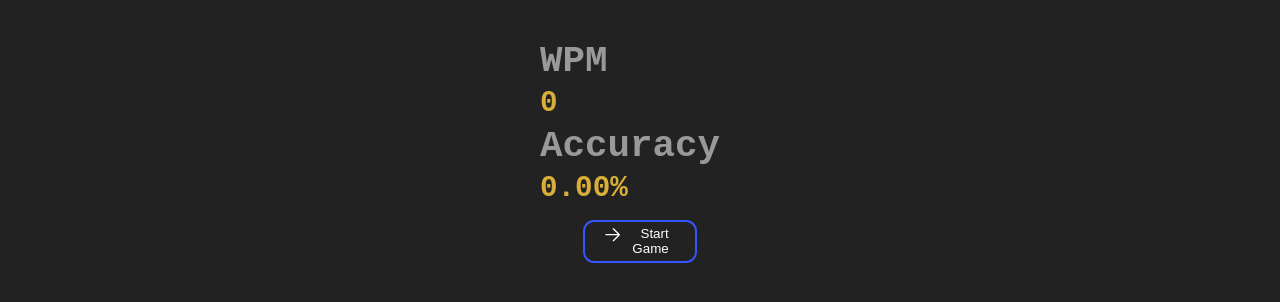
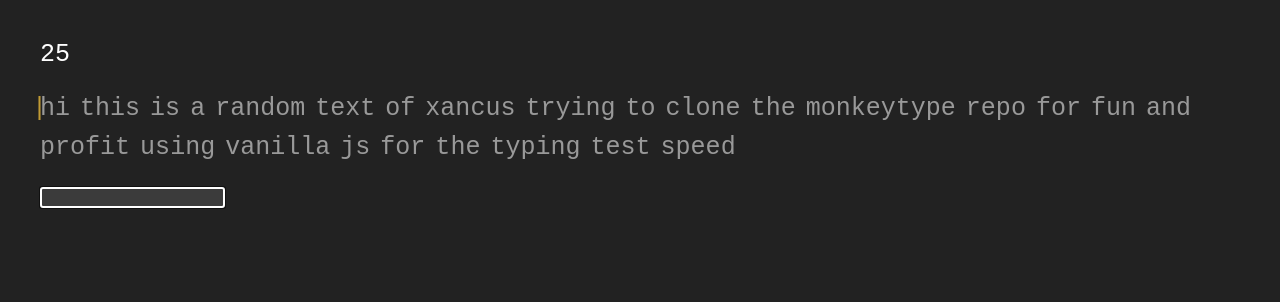
Before and after one commit to xancus/xancus-type, a plain HTML site: page index.html in a window 1280 px wide. Drawn offline with Linux system fonts and the light colour scheme.

Commit message:
Updat time

```diff
--- a/index.html
+++ b/index.html
@@ -169,7 +169,7 @@
 </html>
 
 <script>
-    const INITIAL_TIME = 2
+    const INITIAL_TIME = 30
     const TEXT = 'hi this is a random text of xancus trying to clone the monkeytype repo for fun and profit using vanilla js for the typing test speed'
 
     const $time = document.querySelector('time')
```
